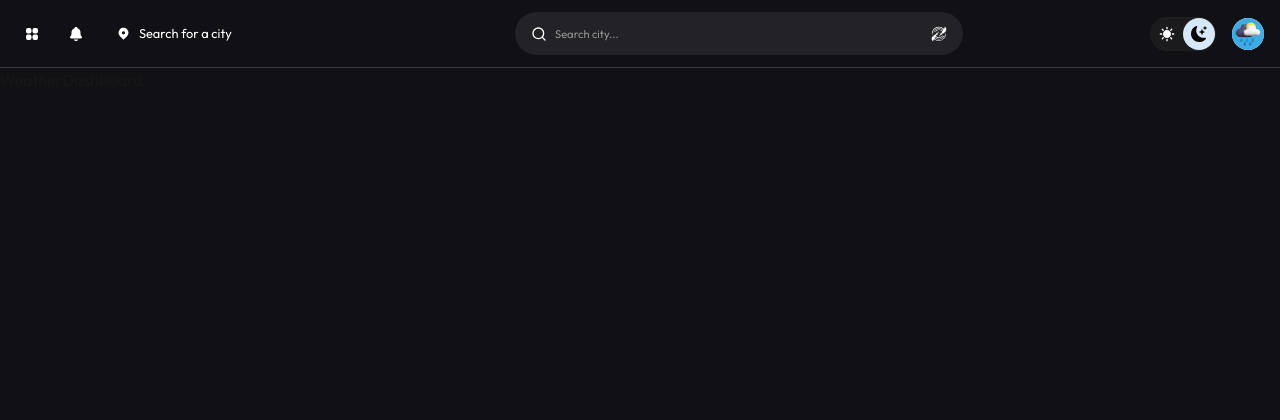
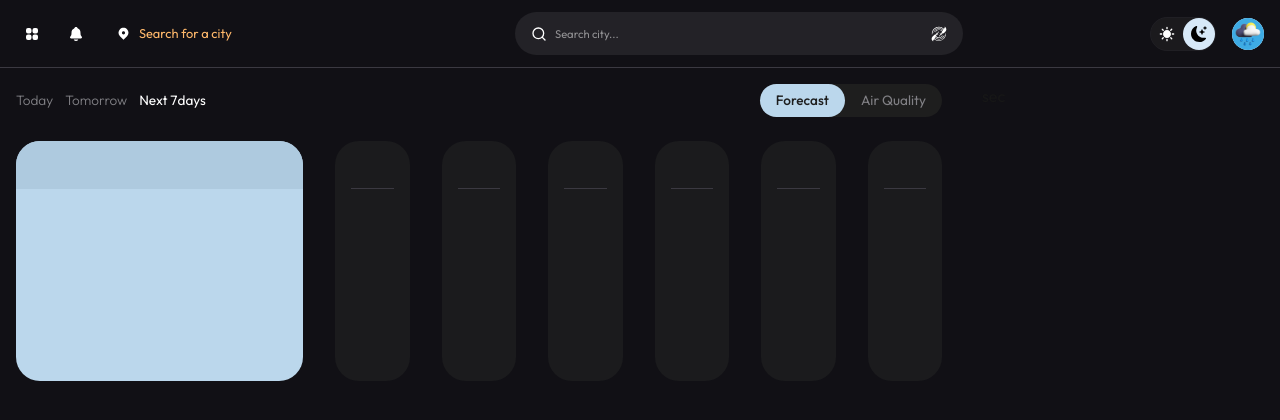
Before and after one commit to huxlic/cloud-raze, a Next.js app: page / in a window 1280 px wide. Shown: the top 420 px of the page. Built offline with nearby package versions, Linux system fonts and the light colour scheme.

Commit message:
feat: add ForecastFilter, Segments, and Widget components; update WeatherDashboard layout and weather data fetching(still needs some fixing)

```diff
--- a/src/app/page.tsx
+++ b/src/app/page.tsx
@@ -1,4 +1,7 @@
 "use client"
+import ForecastFilter from "@/components/ui/ForecastFilter";
+import Segments from "@/components/ui/Segments";
+import Widget from "@/components/ui/Widget";
 // import clearDay from "@meteocons/svg/fill/mostly-clear-day-sleet.svg";
 
 import useThemeStore from "@/store/useTheme";
@@ -10,16 +13,25 @@ export default function WeatherDashboard() {
 
   return (
     <div
-      className={clsx(
-        "flex-1 font-sans",
-        {
-          "bg-white": theme === "light",
-          "bg-[#111015]": theme === "dark",
-        },
-      )}
+      className={clsx("flex-1 font-sans", {
+        "bg-white": theme === "light",
+        "bg-[#111015]": theme === "dark",
+      })}
     >
-      <main>
-        <h2>WeatherDashboard</h2>
+      <main className="grid grid-cols-4 gap-10 p-4">
+        <section className="col-span-3 flex flex-col">
+          <div className="flex justify-between">
+            <ForecastFilter />
+            <Segments />
+          </div>
+
+          {/* Contents */}
+          <div className="flex-1 mt-6">
+            <Widget/>
+          </div>
+        </section>
+
+        <section className="">sec</section>
         {/* <Image src={clearDay} alt="clear day" width={100} height={10} /> */}
       </main>
     </div>
--- a/src/components/layout/Navbar.tsx
+++ b/src/components/layout/Navbar.tsx
@@ -32,6 +32,7 @@ const Navbar = () => {
     setIsLoading(false);
 
     setWeather(weatherData);
+    console.log(weatherData);
   };
 
   return (
@@ -67,7 +68,7 @@ const Navbar = () => {
               ) : !weather ? (
                 <span className="text-red-500">City not found</span>
               ) : (
-                "Search for a city"
+                <span className="text-orange-300">Search for a city</span>
               )}
             </p>
           </div>
--- /dev/null
+++ b/src/components/ui/ForecastFilter.tsx
@@ -0,0 +1,28 @@
+"use client"
+
+import { filters } from "@/shared/constants";
+import clsx from "clsx";
+import { useState } from "react";
+
+const ForecastFilter = () => {
+    const [isActive, setIsActive] = useState(2);
+
+
+  return (
+    <div className="flex text-[.85rem] gap-3">
+      {filters.map((btn, index) => (
+        <button
+          key={btn}
+          onClick={() => setIsActive(index)}
+          className={clsx("text-[#818085] font-light", {
+            "text-white font-normal": isActive === index,
+          })}
+        >
+          {btn}
+        </button>
+      ))}
+    </div>
+  );
+}
+
+export default ForecastFilter
--- /dev/null
+++ b/src/components/ui/Segments.tsx
@@ -0,0 +1,25 @@
+import { segments } from "@/shared/constants";
+import clsx from "clsx";
+import { useState } from "react";
+
+const Segments = () => {
+  const [activeTab, setActiveTab] = useState(0);
+  return (
+    <div className="flex rounded-full bg-[#1E1E1E]">
+      {segments.map((tab, index) => (
+        <button
+          key={tab}
+          onClick={() => setActiveTab(index)}
+          className={clsx("text-[.85rem] px-4 py-1.5 rounded-full", {
+            "bg-[#BBD7EC] text-[#1E1E1E] font-medium": activeTab === index,
+            "text-[#818085]": activeTab !== index,
+          })}
+        >
+          {tab}
+        </button>
+      ))}
+    </div>
+  );
+};
+
+export default Segments;
--- /dev/null
+++ b/src/components/ui/Widget.tsx
@@ -0,0 +1,26 @@
+"use client"
+
+import useWeatherStore from "@/store/useWeather";
+
+const Widget = () => {
+
+    const { weather } = useWeatherStore();
+    console.log(weather);
+
+  return (
+    <div className="h-60 grid grid-cols-9 gap-8">
+      <div className="flex flex-col bg-[#BBD7EC] col-span-3 rounded-3xl overflow-hidden">
+        <div className="flex-1 bg-[#AECADF]"></div>
+        <div className="flex-4"></div>
+      </div>
+      {Array.from({ length: 6 }).map((_, index) => (
+        <div key={index} className="flex flex-col bg-[#1B1B1D] rounded-3xl box-border ">
+          <div className="flex-1 border-b border-[#3b3941] mx-4"></div>
+          <div className="flex-4"></div>
+        </div>
+      ))}
+    </div>
+  );
+}
+
+export default Widget
--- a/src/lib/weather.ts
+++ b/src/lib/weather.ts
@@ -3,8 +3,6 @@ import axios from "axios";
 
 const GEO_URL = "https://geocoding-api.open-meteo.com/v1/search";
 const WEATHER_URL = "https://api.open-meteo.com/v1/forecast";
-
-// const url = `https://api.open-meteo.com/v1/forecast?latitude=${lat}&longitude=${lon}&hourly=temperature_2m,weather_code,pressure_msl,relative_humidity_2m,rain&timezone=auto
 
 export const getCoordinates = async(city: string) => {
     const response = await axios(`${GEO_URL}?name=${city}&count=1`)
@@ -20,16 +18,12 @@ export const getCoordinates = async(city: string) => {
 }
 
 export const getWeather = async(lat: number, lon: number) => {
-    const response = await axios(`${WEATHER_URL}?latitude=${lat}&longitude=${lon}&hourly=temperature_2m,weather_code,pressure_msl,relative_humidity_2m,rain&timezone=auto`);
-    const { temperature_2m, weather_code, pressure_msl, relative_humidity_2m, rain } = response.data.hourly;
+    const response = await axios(
+      `${WEATHER_URL}?latitude=${lat}&longitude=${lon}&hourly=temperature_2m,apparent_temperature,weather_code,pressure_msl,relative_humidity_2m,rain,wind_speed_10m,wind_direction_10m&daily=temperature_2m_max,temperature_2m_min,apparent_temperature_max,apparent_temperature_min,sunrise,sunset,weather_code&timezone=auto`,
+    );
+    const data = response.data.daily;
 
-    return {
-        temperature_2m,
-        weather_code,
-        pressure_msl,
-        relative_humidity_2m,
-        rain
-    }
+    return data;
 
 }
 
@@ -39,20 +33,10 @@ const getWeatherByCity = async(city: string) => {
 
     if (!response) return;
 
-    const { latitude, longitude, name, country } = response;
+    const { latitude, longitude } = response;
     const weather = await(getWeather(latitude, longitude));
 
-    return {
-        latitude,
-        longitude,
-        name,
-        country,
-        temperature_2m: weather.temperature_2m,
-        weather_code: weather.weather_code,
-        pressure_msl: weather.pressure_msl,
-        relative_humidity_2m: weather.relative_humidity_2m,
-        rain: weather.rain
-    }
+    return weather;
 }
 
 export default getWeatherByCity;
--- /dev/null
+++ b/src/shared/constants.ts
@@ -0,0 +1,7 @@
+const filters = ["Today", "Tomorrow", "Next 7days"];
+const segments = ["Forecast", "Air Quality"];
+
+export {
+    filters,
+    segments
+}
```
